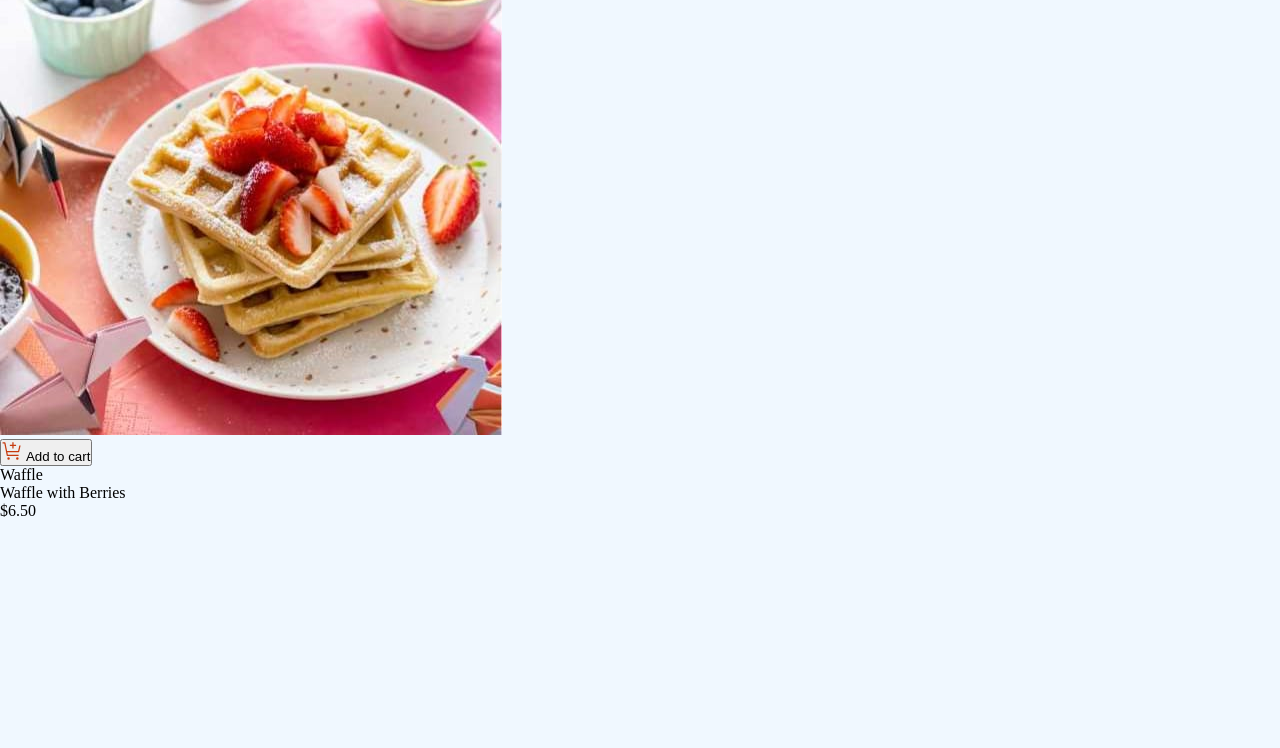
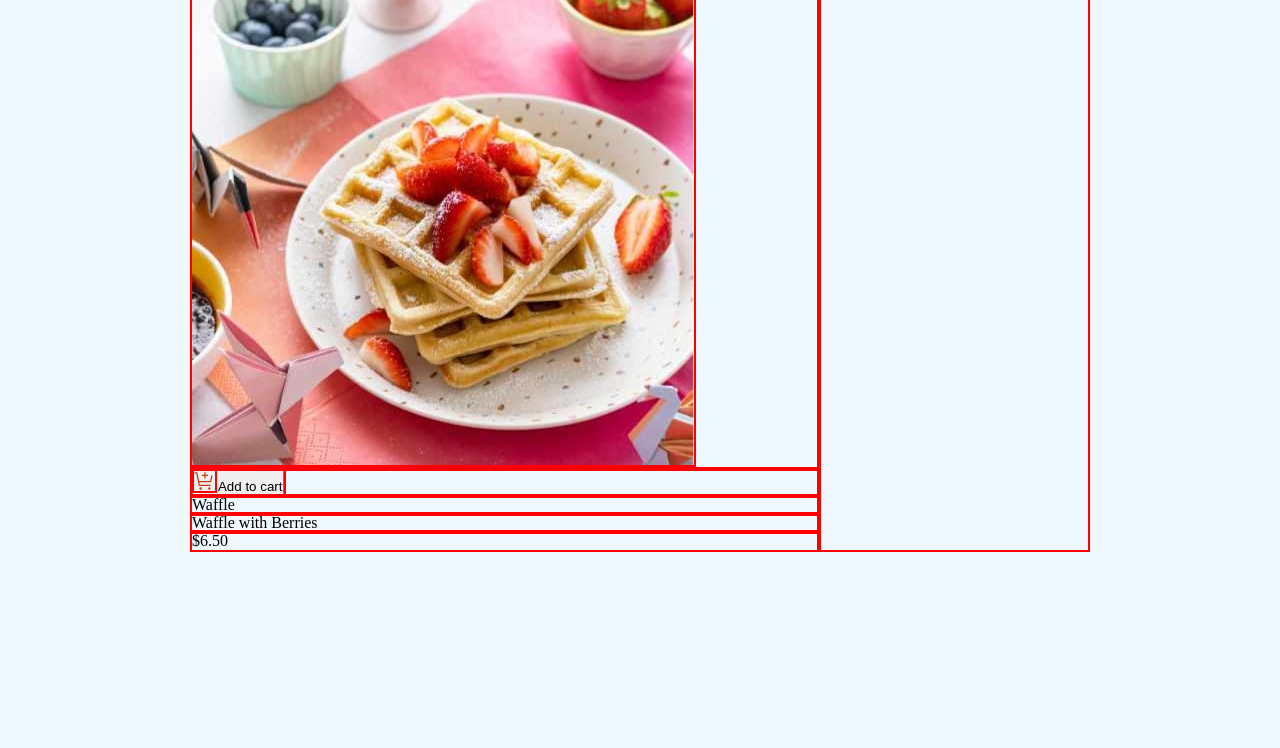
Before and after one commit to theMungai/shopping-cart-1, a plain HTML site: page index.html in a window 1280 px wide. Shown: the part 82-830 px from the top of the page. Before the commit the page ends 800 px from the top, so only its background shows below. Drawn offline with Linux system fonts and the light colour scheme.

Commit message:
File Structure CSS

```diff
--- a/index.html
+++ b/index.html
@@ -10,7 +10,7 @@
 
     <div class="main-container">
         <div class="cart-container">
-
+            cacaca
         </div>
 
         <div class="products-container">
--- a/styles.css
+++ b/styles.css
@@ -2,6 +2,7 @@
     padding: 0;
     margin: 0;
     box-sizing: border-box;
+    outline: 2px solid red;
 }
 
 body{
@@ -9,3 +10,19 @@ body{
     height: 100vh;
     background-color: aliceblue;
 }
+
+.main-container {
+    width: 70%;
+    height: auto;
+    margin: 30px auto;
+    display: flex;
+    flex-direction: row-reverse;
+}
+
+.products-container{
+    width: 70%;
+}
+
+.cart-container{
+    width: 30%;
+}
```
